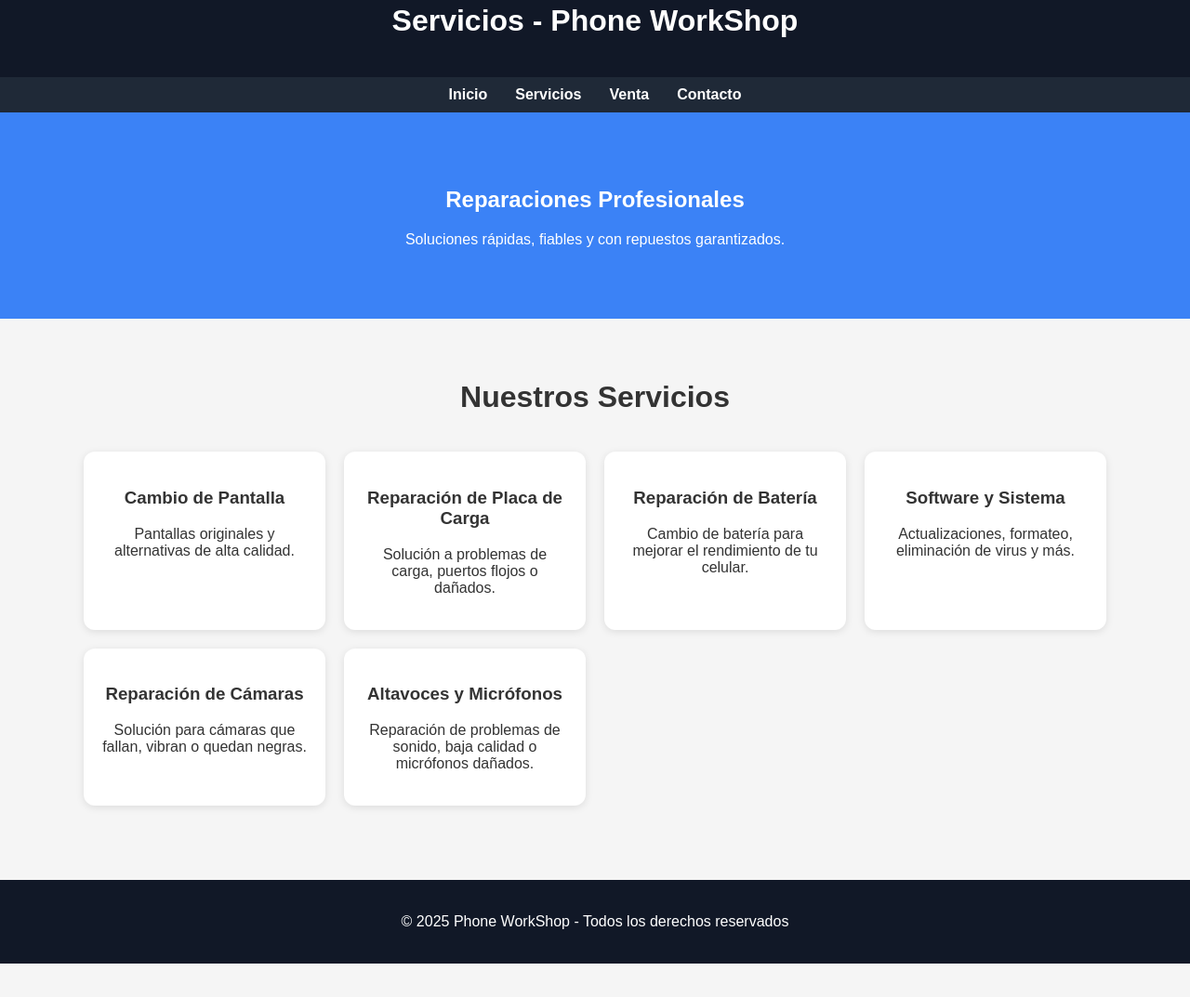
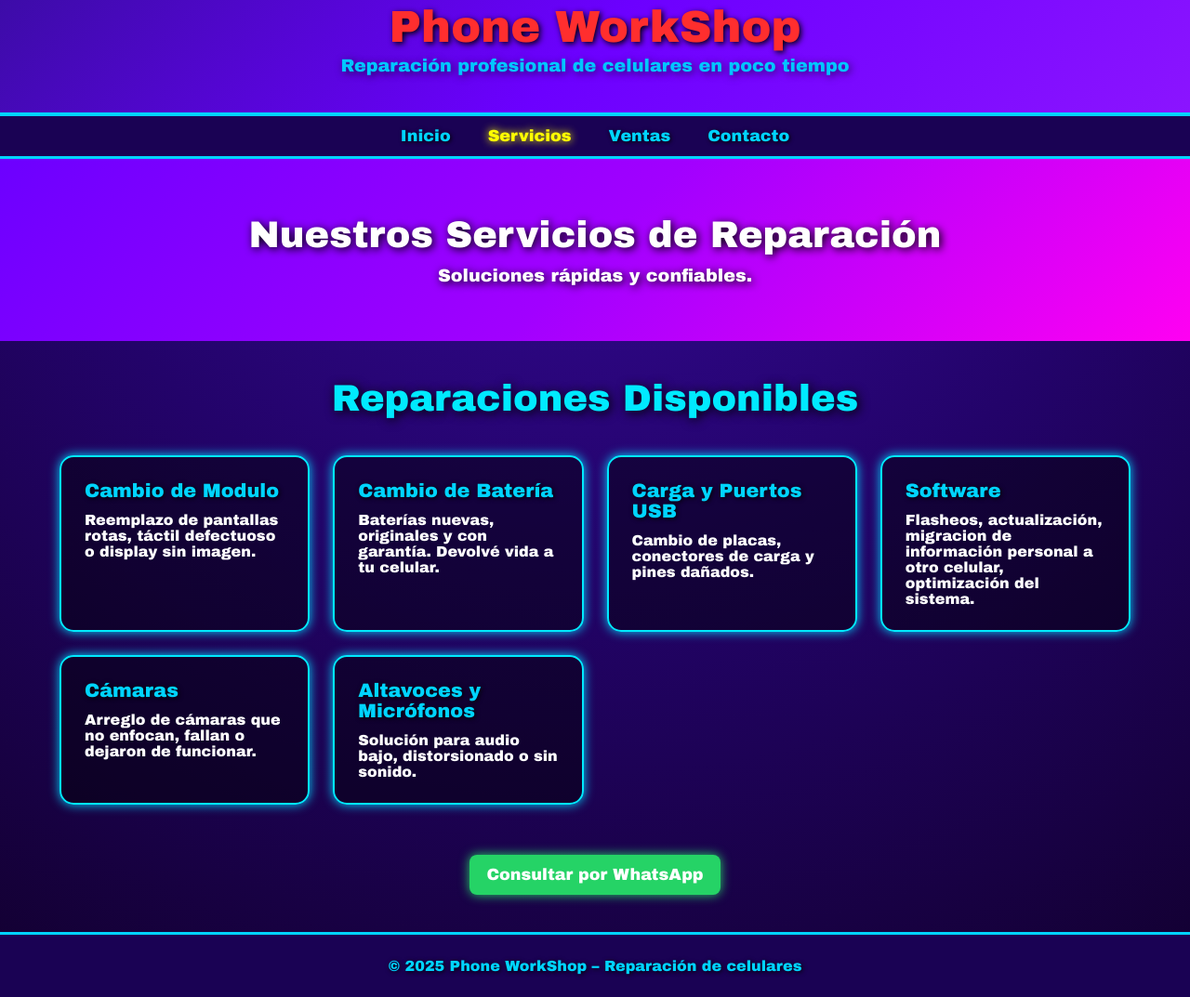
Before and after one commit to JoseAvf/PhoneWorkShopPage, a plain HTML site: page Pages/servicios.html in a window 1280 px wide. Shown: the part 37-1110 px from the top of the page at 93% size. Before the commit the page ends 1074 px from the top, so only its background shows below. Drawn offline with Linux system fonts and the light colour scheme.

Commit message:
Cambios de estilos en las paginas
se hizo cambios en el css de la pagina web

```diff
--- /dev/null
+++ b/Css/premium.css
@@ -0,0 +1,143 @@
+/* ===========================
+   ESTILO TECH – PHONE WORKSHOP
+   =========================== */
+
+* {
+  margin: 0;
+  padding: 0;
+  box-sizing: border-box;
+  font-family: "Inter", Arial, sans-serif;
+}
+
+body {
+  background: #0f172a;
+  color: #e2e8f0;
+  line-height: 1.6;
+}
+
+/* HEADER */
+header {
+  background: #1e293b;
+  padding: 40px 20px;
+  text-align: center;
+  border-bottom: 2px solid #3b82f6;
+}
+
+header h1 {
+  font-size: 2.5rem;
+  font-weight: 700;
+  color: #fff;
+}
+
+header p {
+  color: #94a3b8;
+}
+
+/* NAV */
+nav {
+  display: flex;
+  justify-content: center;
+  background: #0b1120;
+  padding: 12px;
+  position: sticky;
+  top: 0;
+  z-index: 100;
+  border-bottom: 1px solid #1e293b;
+}
+
+nav a {
+  color: #cbd5e1;
+  margin: 0 20px;
+  text-decoration: none;
+  font-weight: 600;
+  transition: 0.3s;
+}
+
+nav a:hover,
+nav a.active {
+  color: #3b82f6;
+}
+
+/* HERO */
+.hero {
+  background: linear-gradient(135deg, #1e40af, #3b82f6);
+  color: #fff;
+  padding: 70px 20px;
+  text-align: center;
+}
+
+.hero h2 {
+  font-size: 2.2rem;
+  margin-bottom: 10px;
+}
+
+/* CONTAINERS */
+.container {
+  width: 90%;
+  max-width: 1100px;
+  margin: auto;
+  padding: 50px 0;
+}
+
+.section-title {
+  text-align: center;
+  margin-bottom: 40px;
+  font-size: 2.2rem;
+  font-weight: bold;
+  color: #fff;
+}
+
+/* CARDS */
+.services {
+  display: grid;
+  grid-template-columns: repeat(auto-fit, minmax(260px, 1fr));
+  gap: 25px;
+}
+
+.card {
+  background: #1e293b;
+  padding: 25px;
+  border-radius: 14px;
+  box-shadow: 0 5px 18px rgba(0, 0, 0, 0.25);
+  transition: 0.3s;
+  border: 1px solid #334155;
+}
+
+.card h3 {
+  color: #3b82f6;
+  margin-bottom: 10px;
+  font-size: 1.3rem;
+}
+
+.card:hover {
+  transform: translateY(-6px);
+  box-shadow: 0 8px 25px rgba(0, 0, 0, 0.45);
+  border-color: #3b82f6;
+}
+
+/* BOTONES */
+.btn-whatsapp {
+  display: inline-block;
+  background: #25D366;
+  padding: 14px 20px;
+  color: #fff;
+  border-radius: 8px;
+  text-decoration: none;
+  font-weight: bold;
+  transition: 0.3s;
+}
+
+.btn-whatsapp:hover {
+  background: #1faa4b;
+  transform: scale(1.05);
+}
+
+/* FOOTER */
+.footer {
+  background: #0b1120;
+  color: #94a3b8;
+  text-align: center;
+  padding: 25px;
+  border-top: 1px solid #1e293b;
+  margin-top: 40px;
+}
--- /dev/null
+++ b/Css/principal.css
@@ -0,0 +1,163 @@
+/* ======================================
+   ESTILO TARJETA COMERCIAL – PHONE WORKSHOP
+   Inspirado en la tarjeta real del local
+   ====================================== */
+
+* {
+  margin: 0;
+  padding: 0;
+  box-sizing: border-box;
+  font-family: "Arial Black", Arial, sans-serif;
+}
+
+body {
+  background: radial-gradient(circle at top, #3a0ca3, #23036a, #12002f);
+  color: #ffffff;
+  min-height: 100vh;
+}
+
+/* HEADER */
+header {
+  text-align: center;
+  padding: 40px 20px;
+  background: linear-gradient(135deg, #3a0ca3, #6c00ff, #8b14ff);
+  color: #ffffff;
+  text-shadow: 2px 2px 8px rgba(0,0,0,0.6);
+  border-bottom: 4px solid #00d4ff;
+}
+
+header h1 {
+  font-size: 3rem;
+  font-weight: 900;
+  color: #ff2e2e; /* Rojo como la tarjeta */
+  text-shadow: 2px 2px 6px black;
+}
+
+header p {
+  color: #00c6ff;
+  font-size: 1.2rem;
+  margin-top: 5px;
+  font-weight: bold;
+}
+
+/* NAV */
+nav {
+  background: #1a0254;
+  padding: 12px;
+  display: flex;
+  justify-content: center;
+  border-bottom: 3px solid #00d4ff;
+}
+
+nav a {
+  margin: 0 20px;
+  color: #00d4ff;
+  font-weight: bold;
+  text-decoration: none;
+  font-size: 1.1rem;
+  transition: 0.3s;
+  text-shadow: 1px 1px 4px black;
+}
+
+nav a:hover,
+nav a.active {
+  color: yellow;
+  text-shadow: 0px 0px 10px yellow;
+}
+
+/* HERO */
+.hero {
+  padding: 60px 20px;
+  text-align: center;
+  background: linear-gradient(135deg, #6c00ff, #a100ff, #ff00f2);
+  color: white;
+  text-shadow: 2px 2px 10px black;
+}
+
+.hero h2 {
+  font-size: 2.5rem;
+  font-weight: 900;
+}
+
+.hero p {
+  margin-top: 12px;
+  font-size: 1.2rem;
+}
+
+/* CONTENEDORES */
+.container {
+  width: 90%;
+  max-width: 1200px;
+  margin: auto;
+  padding: 40px 0;
+}
+
+.section-title {
+  font-size: 2.5rem;
+  text-align: center;
+  margin-bottom: 40px;
+  font-weight: bold;
+  color: #00eaff;
+  text-shadow: 2px 2px 12px black;
+}
+
+/* CARDS */
+.services {
+  display: grid;
+  grid-template-columns: repeat(auto-fit, minmax(260px, 1fr));
+  gap: 25px;
+}
+
+.card {
+  background: rgba(0, 0, 0, 0.45);
+  padding: 25px;
+  border-radius: 15px;
+  border: 2px solid #00eaff;
+  box-shadow: 0 0 12px #00d4ff;
+  transition: 0.3s;
+}
+
+.card:hover {
+  transform: scale(1.05);
+  box-shadow: 0 0 18px yellow;
+}
+
+.card h3 {
+  color: #00d4ff;
+  margin-bottom: 12px;
+  font-size: 1.3rem;
+  font-weight: bold;
+  text-shadow: 1px 1px 5px black;
+}
+
+/* BOTÓN WHATSAPP */
+.btn-whatsapp {
+  display: inline-block;
+  margin-top: 20px;
+  padding: 15px 25px;
+  background: #25D366;
+  color: #fff;
+  font-weight: bold;
+  border-radius: 10px;
+  text-decoration: none;
+  font-size: 1.1rem;
+  transition: 0.3s;
+  box-shadow: 0 0 12px #25D366;
+}
+
+.btn-whatsapp:hover {
+  background: #1fb457;
+  box-shadow: 0 0 15px #1fb457;
+  transform: scale(1.07);
+}
+
+/* FOOTER */
+.footer {
+  background: #1a0254;
+  text-align: center;
+  padding: 25px;
+  border-top: 3px solid #00d4ff;
+  color: #00d4ff;
+  font-weight: bold;
+  text-shadow: 1px 1px 5px black;
+}
--- a/Pages/servicios.html
+++ b/Pages/servicios.html
@@ -1,67 +1,86 @@
 <!DOCTYPE html>
 <html lang="es">
 <head>
-  <meta charset="UTF-8" />
-  <meta name="viewport" content="width=device-width, initial-scale=1.0" />
-  <title>Phone WorkShop - Servicios</title>
-  <link rel="stylesheet" href="../css/index.css" />
+    <meta charset="UTF-8">
+    <meta name="viewport" content="width=device-width, initial-scale=1.0">
+    <title>Servicios – Phone WorkShop</title>
+    <link rel="stylesheet" href="../css/principal.css">
 </head>
 <body>
 
+    <!-- HEADER -->
     <header>
-  <h1>Servicios - Phone WorkShop</h1>
+        <h1>Phone WorkShop</h1>
+        <p>Reparación profesional de celulares en poco tiempo</p>
     </header>
 
+    <!-- NAV -->
     <nav>
-  <a href="index.html">Inicio</a>
-  <a href="servicios.html">Servicios</a>
-  <a href="ventas.html">Venta</a>
+        <a href="../index.html">Inicio</a>
+        <a href="servicios.html" class="active">Servicios</a>
+        <a href="ventas.html">Ventas</a>
         <a href="contacto.html">Contacto</a>
     </nav>
 
+    <!-- HERO -->
     <section class="hero">
-  <h2>Reparaciones Profesionales</h2>
-  <p>Soluciones rápidas, fiables y con repuestos garantizados.</p>
+        <h2>Nuestros Servicios de Reparación</h2>
+        <p>Soluciones rápidas y confiables.</p>
     </section>
 
+    <!-- CONTENIDO -->
     <div class="container">
-  <h2 class="section-title">Nuestros Servicios</h2>
+        <h2 class="section-title">Reparaciones Disponibles</h2>
 
         <div class="services">
+
             <div class="card">
-      <h3>Cambio de Pantalla</h3>
-      <p>Pantallas originales y alternativas de alta calidad.</p>
+                <h3>Cambio de Modulo</h3>
+                <p>Reemplazo de pantallas rotas, táctil defectuoso o display sin imagen.</p>
             </div>
 
             <div class="card">
-      <h3>Reparación de Placa de Carga</h3>
-      <p>Solución a problemas de carga, puertos flojos o dañados.</p>
+                <h3>Cambio de Batería</h3>
+                <p>Baterías nuevas, originales y con garantía. Devolvé vida a tu celular.</p>
             </div>
 
             <div class="card">
-      <h3>Reparación de Batería</h3>
-      <p>Cambio de batería para mejorar el rendimiento de tu celular.</p>
+                <h3>Carga y Puertos USB</h3>
+                <p> Cambio de placas, conectores de carga y pines dañados. </p>
             </div>
 
             <div class="card">
-      <h3>Software y Sistema</h3>
-      <p>Actualizaciones, formateo, eliminación de virus y más.</p>
+                <h3>Software</h3>
+                <p>Flasheos, actualización, migracion de información personal a otro celular, optimización del sistema.</p>
             </div>
 
+
             <div class="card">
-      <h3>Reparación de Cámaras</h3>
-      <p>Solución para cámaras que fallan, vibran o quedan negras.</p>
+                <h3> Cámaras </h3>
+                <p>Arreglo de cámaras que no enfocan, fallan o dejaron de funcionar.</p>
             </div>
 
             <div class="card">
                 <h3>Altavoces y Micrófonos</h3>
-      <p>Reparación de problemas de sonido, baja calidad o micrófonos dañados.</p>
-    </div>
-  </div>
+                <p> Solución para audio bajo, distorsionado o sin sonido. </p>
             </div>
 
+        </div>
+
+        <br><br>
+
+        <center>
+            <a href="https://wa.me/549000000000" class="btn-whatsapp"
+               style="background:#25D366; padding:12px 18px; color:#fff; border-radius:8px; text-decoration:none; font-weight:bold;">
+               Consultar por WhatsApp
+            </a>
+        </center>
+
+    </div>
+
+    <!-- FOOTER -->
     <footer class="footer">
-  <p>© 2025 Phone WorkShop - Todos los derechos reservados</p>
+        <p>© 2025 Phone WorkShop – Reparación de celulares</p>
     </footer>
 
 </body>
```
Also changed, not shown: Pages/contacto.html (+1 -1 lines), Pages/index.html (+1 -1 lines), Pages/ventas.html (+1 -1 lines). Lines whose indentation alone changed are shown as unchanged.
